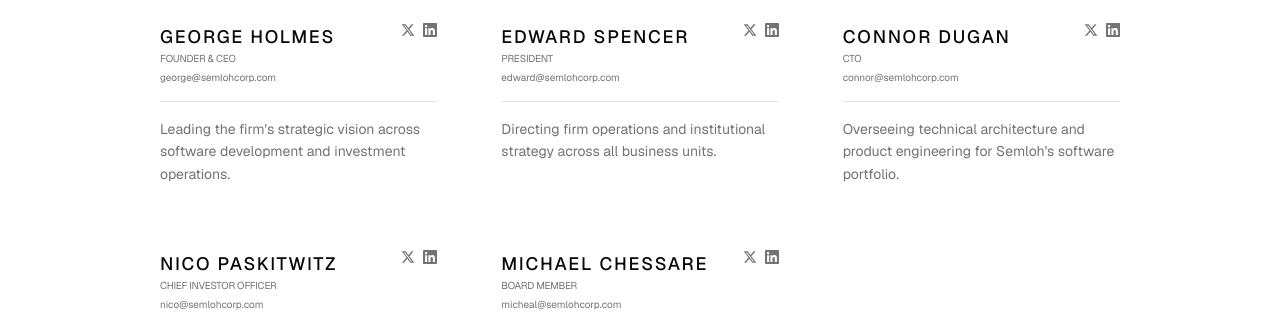
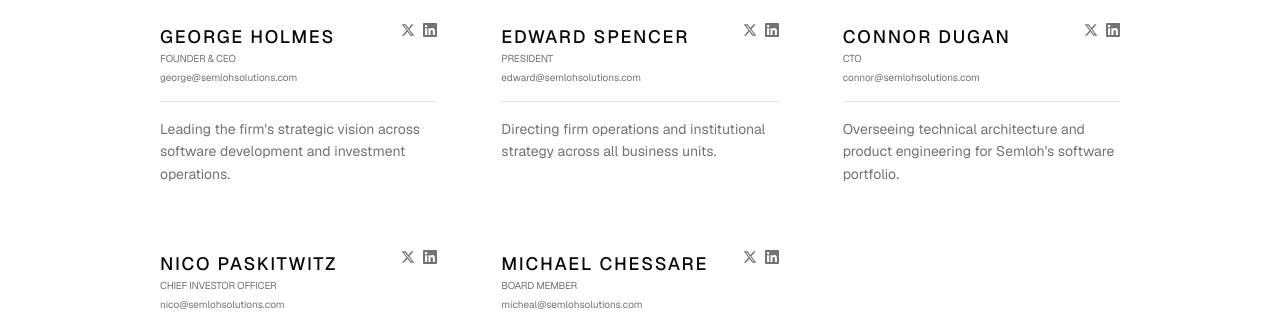
Before and after one commit to Chatterbox-Labs-LLC/semloh, a Next.js app: page /leadership in a window 1280 px wide. Shown: the part 478-800 px from the top of the page. Built offline with nearby package versions, Linux system fonts and the light colour scheme.

Commit message:
update all emails to @semlohsolutions.com

```diff
--- a/src/app/contact/page.tsx
+++ b/src/app/contact/page.tsx
@@ -105,7 +105,7 @@ export default function ContactPage() {
         <div className="mt-24 pt-12 border-t grid md:grid-cols-2 gap-12">
           <div>
             <h3 className="text-[10px] uppercase tracking-widest font-medium text-muted-foreground mb-4">Direct Email</h3>
-            <p className="font-normal">contact@semlohcorp.com</p>
+            <p className="font-normal">contact@semlohsolutions.com</p>
           </div>
           <div>
             <h3 className="text-[10px] uppercase tracking-widest font-medium text-muted-foreground mb-4">Headquarters</h3>
--- a/src/app/leadership/page.tsx
+++ b/src/app/leadership/page.tsx
@@ -21,35 +21,35 @@ export default function LeadershipPage() {
     {
       name: "George Holmes",
       role: "Founder & CEO",
-      email: "george@semlohcorp.com",
+      email: "george@semlohsolutions.com",
       bio: "Leading the firm's strategic vision across software development and investment operations.",
       socials: { x: "#", linkedin: "#" }
     },
     {
       name: "Edward Spencer",
       role: "President",
-      email: "edward@semlohcorp.com",
+      email: "edward@semlohsolutions.com",
       bio: "Directing firm operations and institutional strategy across all business units.",
       socials: { x: "#", linkedin: "#" }
     },
     {
       name: "Connor Dugan",
       role: "CTO",
-      email: "connor@semlohcorp.com",
+      email: "connor@semlohsolutions.com",
       bio: "Overseeing technical architecture and product engineering for Semloh's software portfolio.",
       socials: { x: "#", linkedin: "#" }
     },
     {
       name: "Nico Paskitwitz",
       role: "Chief Investor Officer",
-      email: "nico@semlohcorp.com",
+      email: "nico@semlohsolutions.com",
       bio: "Managing capital allocation and portfolio strategy across public and private markets.",
       socials: { x: "#", linkedin: "#" }
     },
     {
       name: "Michael Chessare",
       role: "Board Member",
-      email: "micheal@semlohcorp.com",
+      email: "micheal@semlohsolutions.com",
       bio: "Providing governance and strategic oversight to the firm's executive leadership.",
       socials: { x: "#", linkedin: "#" }
     }
```
